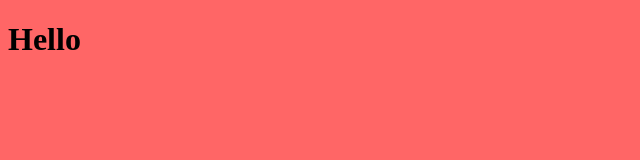
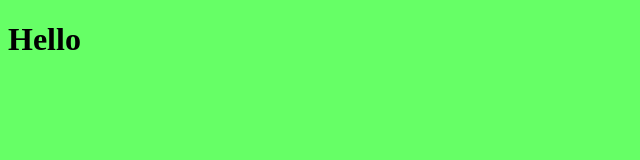
Before and after one commit to ecg-mechaniker/demo-app-2, a plain HTML site: page index.html in a window 1280 px wide. Shown: the whole page, without its empty margins (0-640 px from the left). Drawn offline with Linux system fonts and the light colour scheme.

Commit message:
Update color

```diff
--- a/index.html
+++ b/index.html
@@ -5,7 +5,7 @@
     <title>mechaniker demo</title>
     <meta http-equiv="refresh" content="2">
   </head>
-  <body style="background-color: #ff6666;">
+  <body style="background-color: #66ff66;">
     <h1>Hello</h1>
   </body>
 </html>
```
